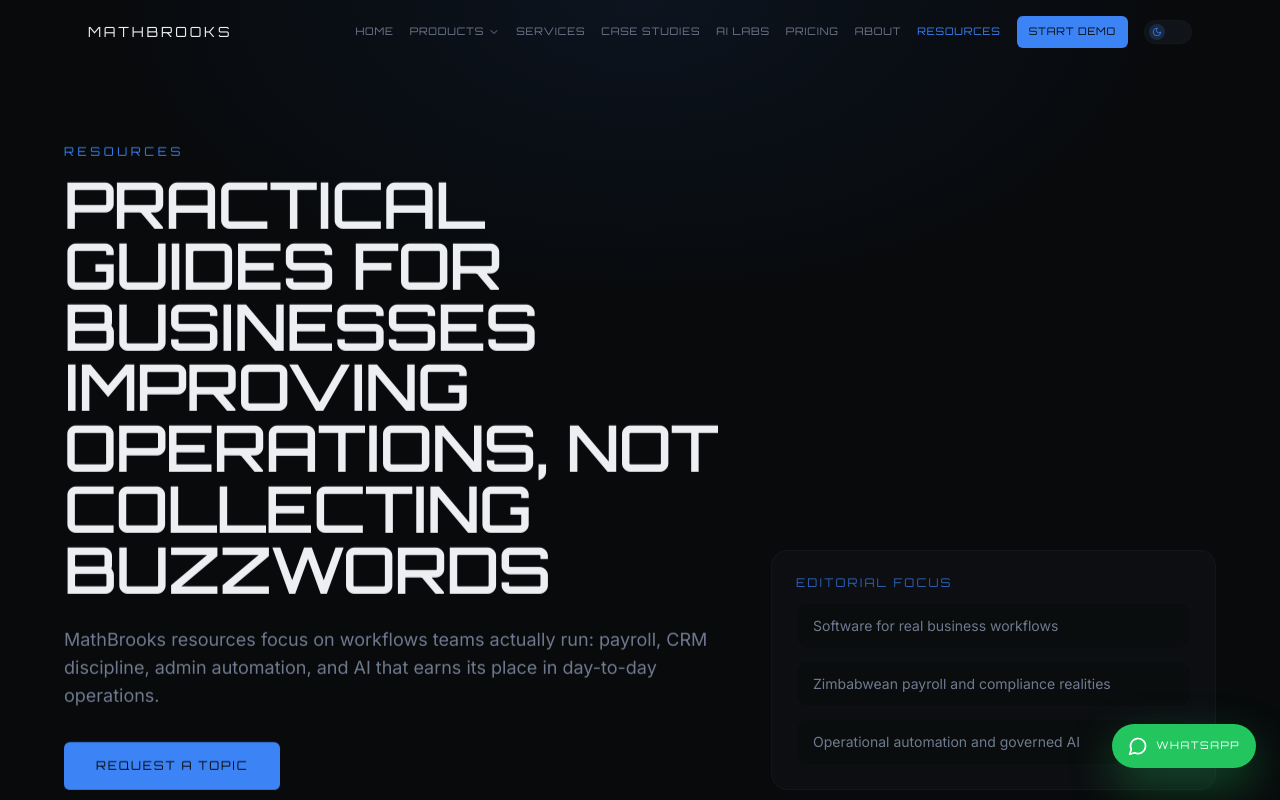
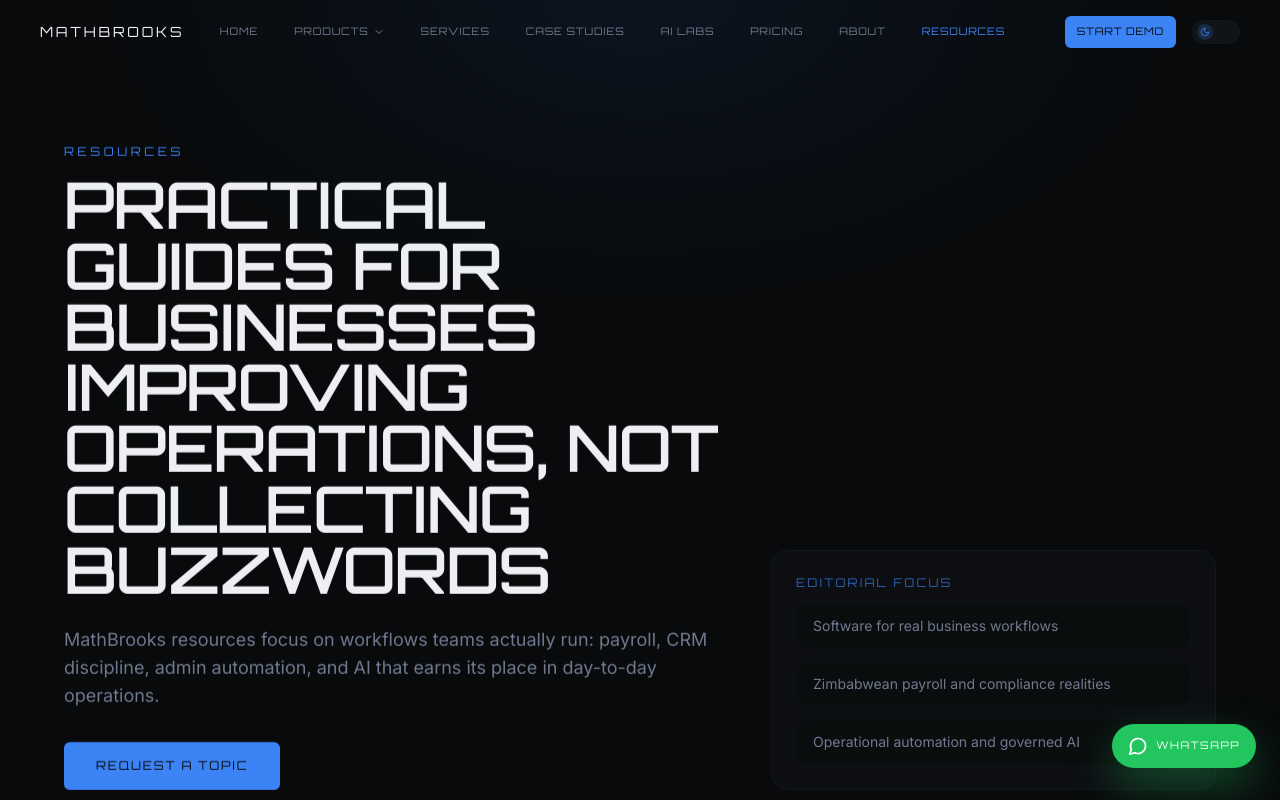
Before and after one commit to franktkirimi/mathbrooks, a React (Vite) app: page /blog in a window 1280 px wide. Shown: the top 800 px of the page. Built offline with nearby package versions, Linux system fonts and the light colour scheme.

Commit message:
Widen desktop navbar spacing

```diff
--- a/src/components/Navbar.tsx
+++ b/src/components/Navbar.tsx
@@ -75,7 +75,7 @@
           : "bg-transparent"
       )}
     >
-      <nav className="max-w-6xl mx-auto px-6 h-16 flex items-center justify-between">
+      <nav className="mx-auto grid h-16 w-full max-w-[1800px] grid-cols-[auto,minmax(0,1fr),auto] items-center px-6 lg:px-10">
         <Link
           to="/"
           className="font-display text-sm tracking-[0.2em] text-foreground hover:text-primary transition-colors duration-300"
@@ -83,11 +83,11 @@
           MATHBROOKS
         </Link>
 
-        <div className="hidden lg:flex items-center gap-4">
+        <div className="hidden lg:flex items-center justify-center gap-7 xl:gap-9 min-w-0">
           <Link
             to="/"
             className={cn(
-              "font-display text-[0.65rem] tracking-[0.08em] uppercase transition-colors duration-300",
+              "font-display text-[0.65rem] tracking-[0.08em] uppercase transition-colors duration-300 whitespace-nowrap",
               location.pathname === "/"
                 ? "text-primary"
                 : "text-muted-foreground hover:text-primary"
@@ -101,7 +101,7 @@
               type="button"
               onClick={() => setDesktopDropdownOpen((current) => !current)}
               className={cn(
-                "flex items-center gap-1 font-display text-[0.65rem] tracking-[0.08em] uppercase transition-colors duration-300",
+                "flex items-center gap-1 font-display text-[0.65rem] tracking-[0.08em] uppercase transition-colors duration-300 whitespace-nowrap",
                 productsActive || desktopDropdownOpen
                   ? "text-primary"
                   : "text-muted-foreground hover:text-primary"
@@ -143,7 +143,7 @@
               key={item.href}
               to={item.href}
               className={cn(
-                "font-display text-[0.65rem] tracking-[0.08em] uppercase transition-colors duration-300",
+                "font-display text-[0.65rem] tracking-[0.08em] uppercase transition-colors duration-300 whitespace-nowrap",
                 location.pathname === item.href
                   ? "text-primary"
                   : "text-muted-foreground hover:text-primary"
@@ -152,7 +152,9 @@
               {item.label}
             </Link>
           ))}
+        </div>
 
+        <div className="hidden lg:flex items-center justify-end gap-4 ml-6">
           <Link
             to="/book-demo"
             className="font-display text-[0.65rem] tracking-[0.08em] uppercase px-3 py-2 rounded-md bg-primary text-primary-foreground hover:bg-primary/90 transition-colors duration-300 whitespace-nowrap"
@@ -181,7 +183,7 @@
           </button>
         </div>
 
-        <div className="lg:hidden flex items-center gap-3">
+        <div className="lg:hidden col-start-3 flex items-center gap-3 justify-self-end">
           <button
             type="button"
             onClick={toggle}
```
